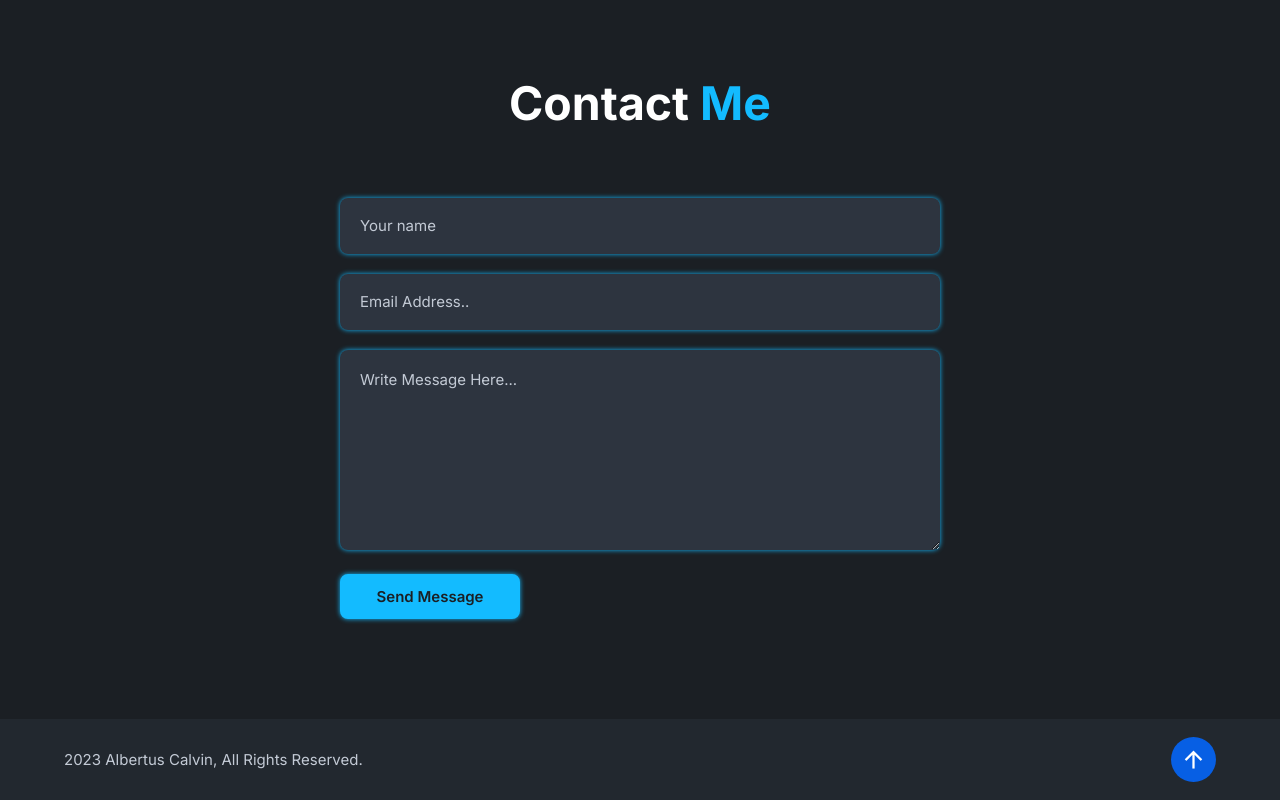
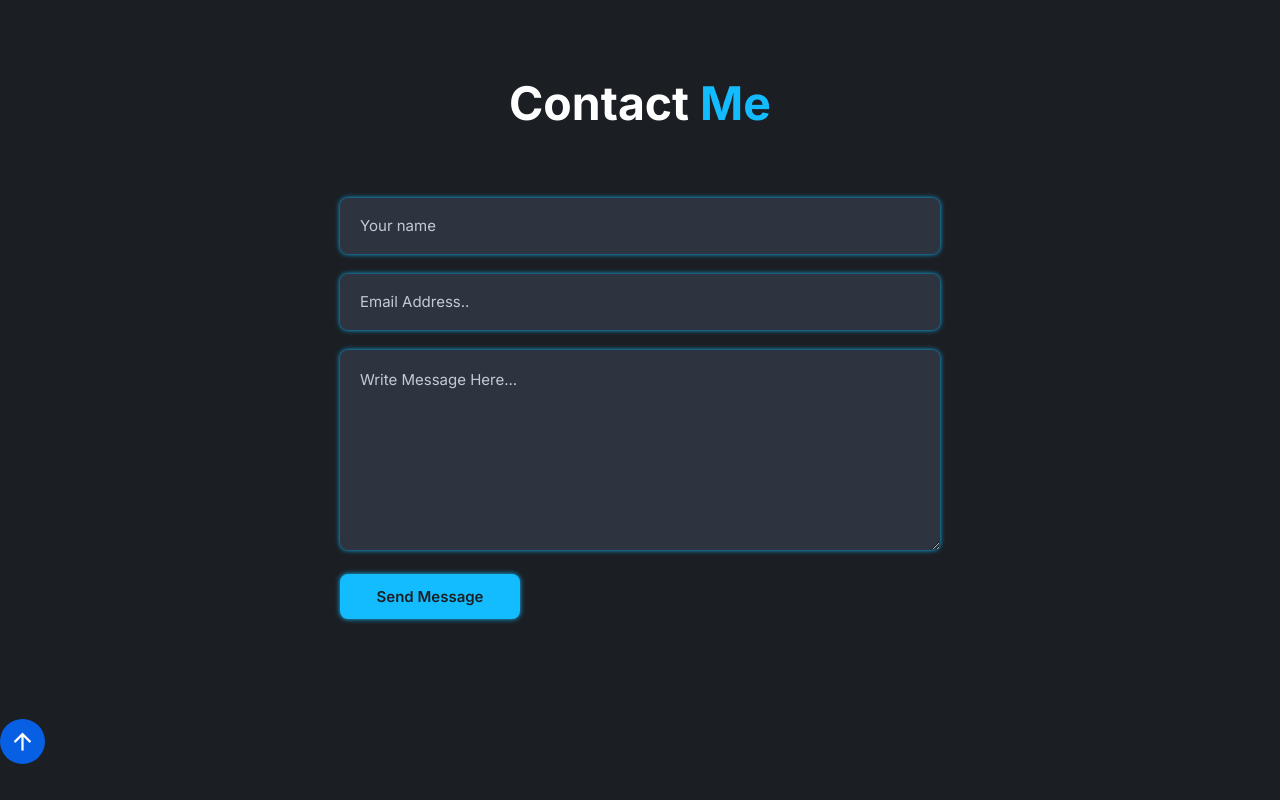
Before and after one commit to SKYNRD18/albertuscalvin_535230018, a plain HTML site: page index.html in a window 1280 px wide. Shown: the part 3324-4124 px from the top of the page. After the commit the page ends 4088 px from the top, so only its background shows below. Drawn offline with nearby package versions, Linux system fonts and the light colour scheme.

Commit message:
menghilangkan footer di html

```diff
--- a/index.html
+++ b/index.html
@@ -248,11 +248,6 @@
         </div>
     </section>
 
-    <div class="footer">
-        <div class="copyright">
-            <p>2023 Albertus Calvin, All Rights Reserved.</p>
-        </div>
-
         <a href="#" class="scroll-top">
             <i class="ri-arrow-up-line"></i>
         </a>
```
